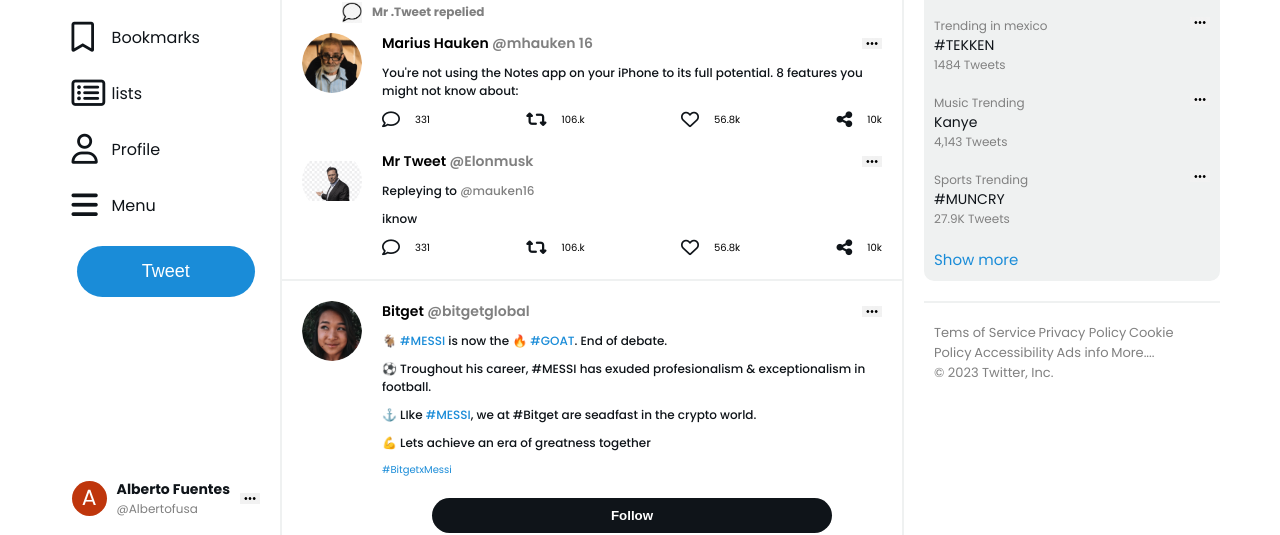
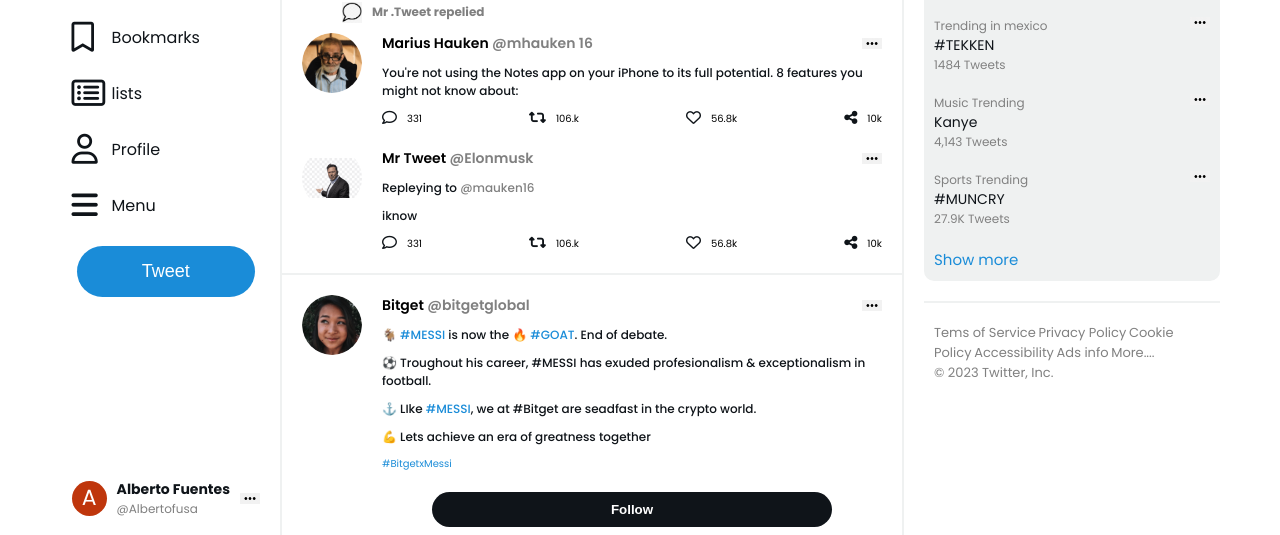
Before and after one commit to Albertofusa/Twitter-responsive, a plain HTML site: page index.html in a window 1280 px wide. Shown: the part 272-807 px from the top of the page. Drawn offline with Linux system fonts and the light colour scheme.

Commit message:
agregando actualizaciones

```diff
--- a/style.css
+++ b/style.css
@@ -276,11 +276,11 @@
 .tweet__icons__box {
   display: flex;
   align-items: center;
-  gap: 1.5rem;
+  gap: 1rem;
 }
 
 .icon {
-  font-size: 18px;
+  font-size: 15px;
 }
 
 .comment__box:hover {
```
